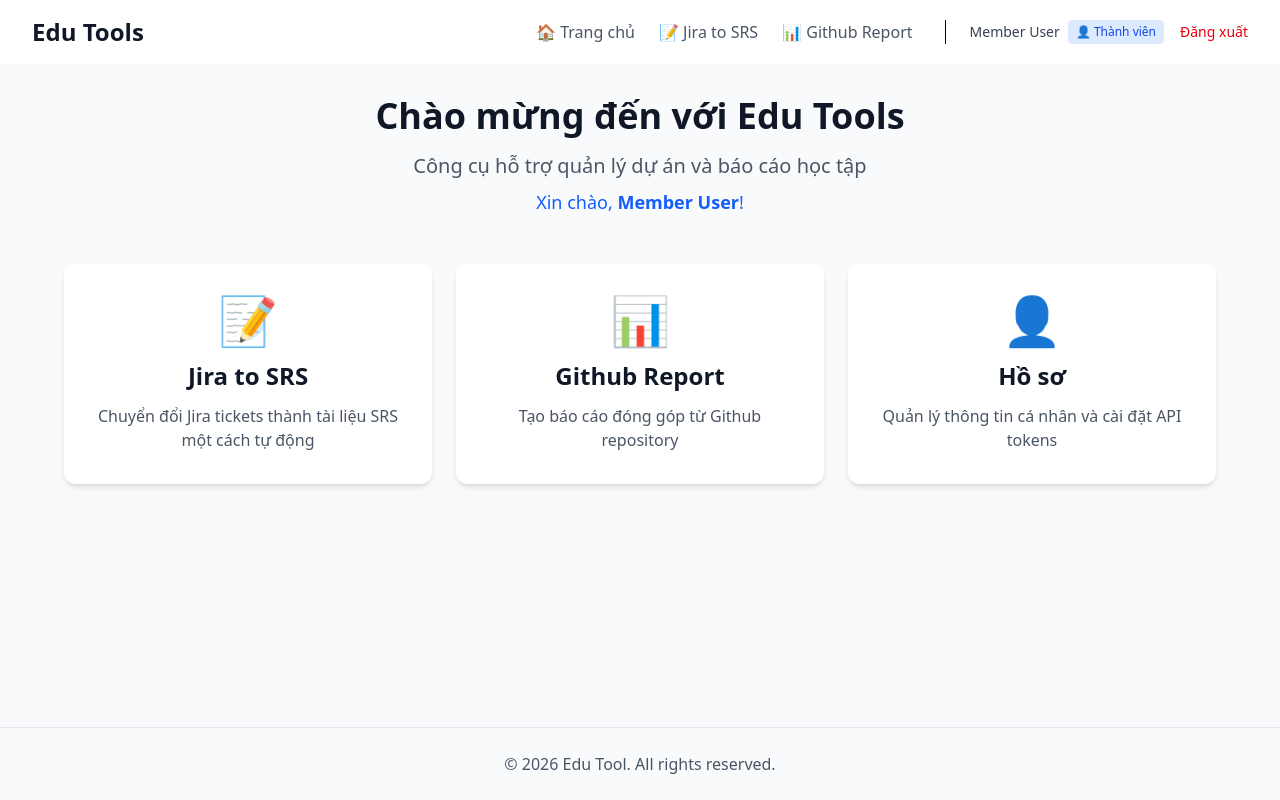
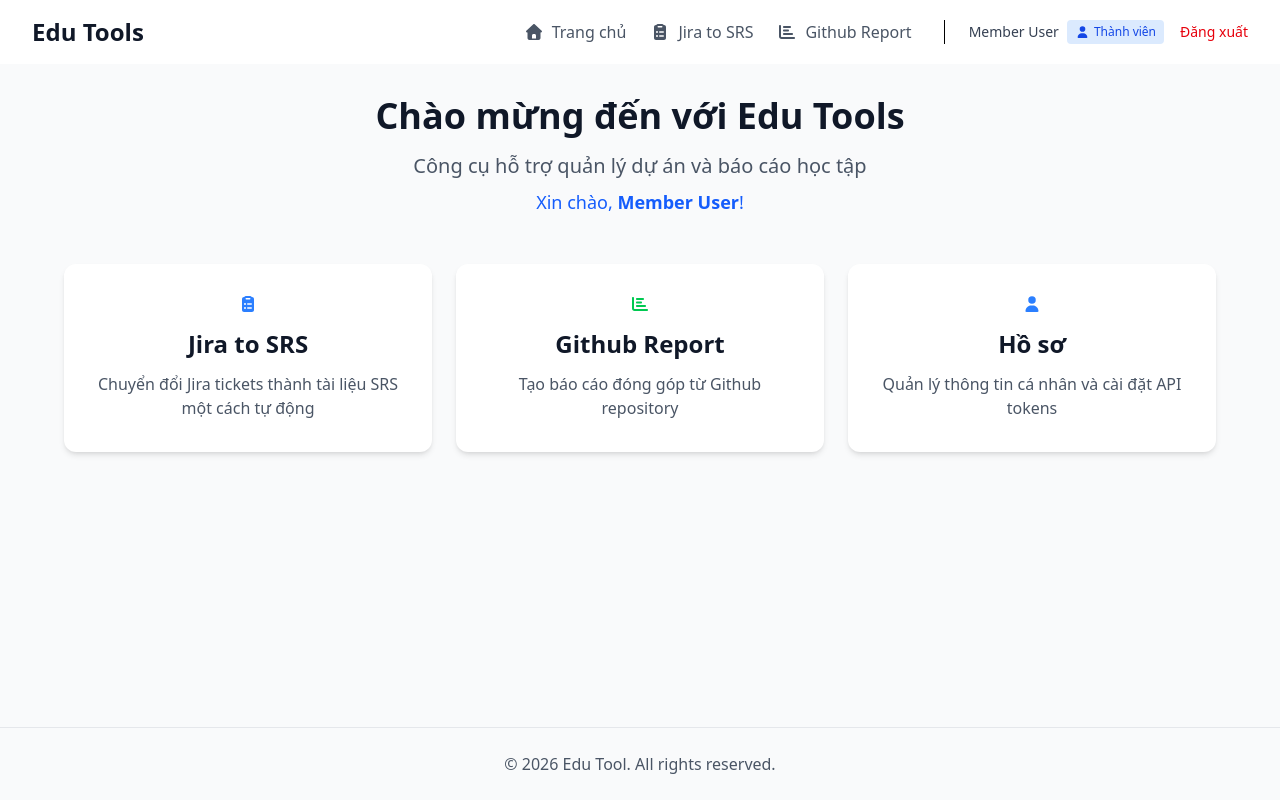
Before and after one commit to Lolisuki18/Edu-tool, a React app in the folder frontend/: page /login in a window 1280 px wide. Both pictures are taken after typing "name@example.com", "Sample123" into the empty fields and a click on the button "Đăng nhập". Built offline with nearby package versions, Linux system fonts and the light colour scheme; no server answers; the HTML template or start-up script is replaced by a standard one.

Commit message:
feat: add Font Awesome icons to various components and update dependencies

```diff
--- a/frontend/package.json
+++ b/frontend/package.json
@@ -10,6 +10,9 @@
     "preview": "vite preview"
   },
   "dependencies": {
+    "@fortawesome/fontawesome-svg-core": "^7.1.0",
+    "@fortawesome/free-solid-svg-icons": "^7.1.0",
+    "@fortawesome/react-fontawesome": "^3.1.1",
     "axios": "^1.13.2",
     "clsx": "^2.1.1",
     "react": "^19.2.0",
--- a/frontend/src/components/layout/Header.tsx
+++ b/frontend/src/components/layout/Header.tsx
@@ -1,5 +1,17 @@
 import { useAuth } from "@/contexts/AuthContext";
 import { useNavigate } from "react-router-dom";
+import { FontAwesomeIcon } from "@fortawesome/react-fontawesome";
+import {
+  faHome,
+  faClipboardList,
+  faChartBar,
+  faUsers,
+  faKey,
+  faChalkboardTeacher,
+  faCrown,
+  faUser,
+  type IconDefinition,
+} from "@fortawesome/free-solid-svg-icons";
 
 interface HeaderProps {
   className?: string;
@@ -15,13 +27,21 @@ export function Header({ className = "" }: HeaderProps) {
   };
 
   const getRoleBadge = (role: string) => {
-    const badges = {
-      admin: "🔑 Admin",
-      teacher: "👨‍🏫 Giảng viên",
-      leader: "👑 Leader",
-      member: "👤 Thành viên",
+    const badges: Record<string, { icon: IconDefinition; label: string }> = {
+      admin: { icon: faKey, label: "Admin" },
+      teacher: { icon: faChalkboardTeacher, label: "Giảng viên" },
+      leader: { icon: faCrown, label: "Leader" },
+      member: { icon: faUser, label: "Thành viên" },
     };
-    return badges[role as keyof typeof badges] || role;
+    const badge = badges[role];
+    return badge ? (
+      <>
+        <FontAwesomeIcon icon={badge.icon} className="mr-1" />
+        {badge.label}
+      </>
+    ) : (
+      role
+    );
   };
 
   return (
@@ -37,29 +57,33 @@ export function Header({ className = "" }: HeaderProps) {
           <nav className="flex items-center gap-6">
             <a
               href="/"
-              className="text-gray-600 hover:text-blue-600 font-medium transition-colors"
+              className="text-gray-600 hover:text-blue-600 font-medium transition-colors flex items-center gap-2"
             >
-              🏠 Trang chủ
+              <FontAwesomeIcon icon={faHome} />
+              Trang chủ
             </a>
             <a
               href="/jira-to-srs"
-              className="text-gray-600 hover:text-blue-600 font-medium transition-colors"
+              className="text-gray-600 hover:text-blue-600 font-medium transition-colors flex items-center gap-2"
             >
-              📝 Jira to SRS
+              <FontAwesomeIcon icon={faClipboardList} />
+              Jira to SRS
             </a>
             <a
               href="/github-report"
-              className="text-gray-600 hover:text-blue-600 font-medium transition-colors"
+              className="text-gray-600 hover:text-blue-600 font-medium transition-colors flex items-center gap-2"
             >
-              📊 Github Report
+              <FontAwesomeIcon icon={faChartBar} />
+              Github Report
             </a>
 
             {(user?.role === "admin" || user?.role === "teacher") && (
               <a
                 href="/manage-users"
-                className="text-gray-600 hover:text-blue-600 font-medium transition-colors"
+                className="text-gray-600 hover:text-blue-600 font-medium transition-colors flex items-center gap-2"
               >
-                👥 Quản lý user
+                <FontAwesomeIcon icon={faUsers} />
+                Quản lý user
               </a>
             )}
 
--- a/frontend/src/pages/GithubReportPage.tsx
+++ b/frontend/src/pages/GithubReportPage.tsx
@@ -1,5 +1,7 @@
 import { useState } from "react";
 import { Button } from "@/components/common";
+import { FontAwesomeIcon } from "@fortawesome/react-fontawesome";
+import { faXmark, faChartLine } from "@fortawesome/free-solid-svg-icons";
 
 export function GithubReportPage() {
   const [repoUrls, setRepoUrls] = useState<string[]>([""]);
@@ -68,10 +70,10 @@ export function GithubReportPage() {
                   {repoUrls.length > 1 && (
                     <button
                       onClick={() => handleRemoveRepo(index)}
-                      className="px-3 py-2 bg-red-100 text-red-600 rounded-lg hover:bg-red-200 transition-colors"
+                      className="px-3 py-2 bg-red-100 text-red-600 rounded-lg hover:bg-red-200 transition-colors flex items-center justify-center"
                       type="button"
                     >
-                      ✕
+                      <FontAwesomeIcon icon={faXmark} />
                     </button>
                   )}
                 </div>
@@ -138,8 +140,9 @@ export function GithubReportPage() {
       </div>
 
       <div className="bg-green-50 border border-green-200 rounded-lg p-4">
-        <h3 className="text-sm font-semibold text-green-900 mb-2">
-          📊 Báo cáo bao gồm
+        <h3 className="text-sm font-semibold text-green-900 mb-2 flex items-center gap-2">
+          <FontAwesomeIcon icon={faChartLine} />
+          Báo cáo bao gồm
         </h3>
         <ul className="text-sm text-green-800 space-y-1">
           <li>• Tổng số commits của từng thành viên</li>
--- a/frontend/src/pages/HomePage.tsx
+++ b/frontend/src/pages/HomePage.tsx
@@ -1,4 +1,11 @@
 import { useAuth } from "@/contexts/AuthContext";
+import { FontAwesomeIcon } from "@fortawesome/react-fontawesome";
+import {
+  faUser,
+  faClipboardList,
+  faChartBar,
+  faUsers,
+} from "@fortawesome/free-solid-svg-icons";
 
 export function HomePage() {
   const { user } = useAuth();
@@ -21,7 +28,9 @@ export function HomePage() {
           href="/jira-to-srs"
           className="bg-white p-8 rounded-xl shadow-md hover:shadow-xl transition-shadow"
         >
-          <div className="text-5xl mb-4">📝</div>
+          <div className="mb-4 flex justify-center text-blue-500">
+            <FontAwesomeIcon icon={faClipboardList} className="w-16 h-16" />
+          </div>
           <h3 className="text-2xl font-semibold mb-3 text-gray-900">
             Jira to SRS
           </h3>
@@ -33,7 +42,9 @@ export function HomePage() {
           href="/github-report"
           className="bg-white p-8 rounded-xl shadow-md hover:shadow-xl transition-shadow"
         >
-          <div className="text-5xl mb-4">📊</div>
+          <div className="mb-4 flex justify-center text-green-500">
+            <FontAwesomeIcon icon={faChartBar} className="w-16 h-16" />
+          </div>
           <h3 className="text-2xl font-semibold mb-3 text-gray-900">
             Github Report
           </h3>
@@ -45,7 +56,9 @@ export function HomePage() {
           href="/profile"
           className="bg-white p-8 rounded-xl shadow-md hover:shadow-xl transition-shadow"
         >
-          <div className="text-5xl mb-4">👤</div>
+          <div className="mb-4 flex justify-center text-blue-500">
+            <FontAwesomeIcon icon={faUser} className="w-16 h-16" />
+          </div>
           <h3 className="text-2xl font-semibold mb-3 text-gray-900">Hồ sơ</h3>
           <p className="text-gray-600">
             Quản lý thông tin cá nhân và cài đặt API tokens
@@ -57,7 +70,9 @@ export function HomePage() {
             href="/manage-users"
             className="bg-gradient-to-br from-purple-50 to-pink-50 p-8 rounded-xl shadow-md hover:shadow-xl transition-shadow border-2 border-purple-200"
           >
-            <div className="text-5xl mb-4">👥</div>
+            <div className="mb-4 flex justify-center text-purple-500">
+              <FontAwesomeIcon icon={faUsers} className="w-16 h-16" />
+            </div>
             <h3 className="text-2xl font-semibold mb-3 text-gray-900">
               Quản lý User
             </h3>
--- a/frontend/src/pages/JiraToSrsPage.tsx
+++ b/frontend/src/pages/JiraToSrsPage.tsx
@@ -1,5 +1,7 @@
 import { useState } from "react";
 import { Button } from "@/components/common";
+import { FontAwesomeIcon } from "@fortawesome/react-fontawesome";
+import { faClipboardList } from "@fortawesome/free-solid-svg-icons";
 
 export function JiraToSrsPage() {
   const [jiraUrl, setJiraUrl] = useState("");
@@ -84,8 +86,9 @@ export function JiraToSrsPage() {
       </div>
 
       <div className="bg-blue-50 border border-blue-200 rounded-lg p-4">
-        <h3 className="text-sm font-semibold text-blue-900 mb-2">
-          📝 Hướng dẫn
+        <h3 className="text-sm font-semibold text-blue-900 mb-2 flex items-center gap-2">
+          <FontAwesomeIcon icon={faClipboardList} />
+          Hướng dẫn
         </h3>
         <ul className="text-sm text-blue-800 space-y-1">
           <li>• Nhập URL của Jira instance của bạn</li>
--- a/frontend/src/pages/LoginPage.tsx
+++ b/frontend/src/pages/LoginPage.tsx
@@ -19,7 +19,7 @@ export function LoginPage() {
     try {
       await login(email, password);
       navigate("/");
-    } catch (err) {
+    } catch {
       setError("Email hoặc mật khẩu không đúng");
     } finally {
       setIsLoading(false);
--- a/frontend/src/pages/ManageUsersPage.tsx
+++ b/frontend/src/pages/ManageUsersPage.tsx
@@ -69,7 +69,7 @@ export function ManageUsersPage() {
       setNewGroup({ name: "", description: "" });
       setIsCreatingGroup(false);
       alert("Tạo nhóm thành công!");
-    } catch (error) {
+    } catch {
       alert("Có lỗi xảy ra khi tạo nhóm!");
     }
   };
```
Also changed, not shown: 1 other file (tests, documents, lock files or other folders).
